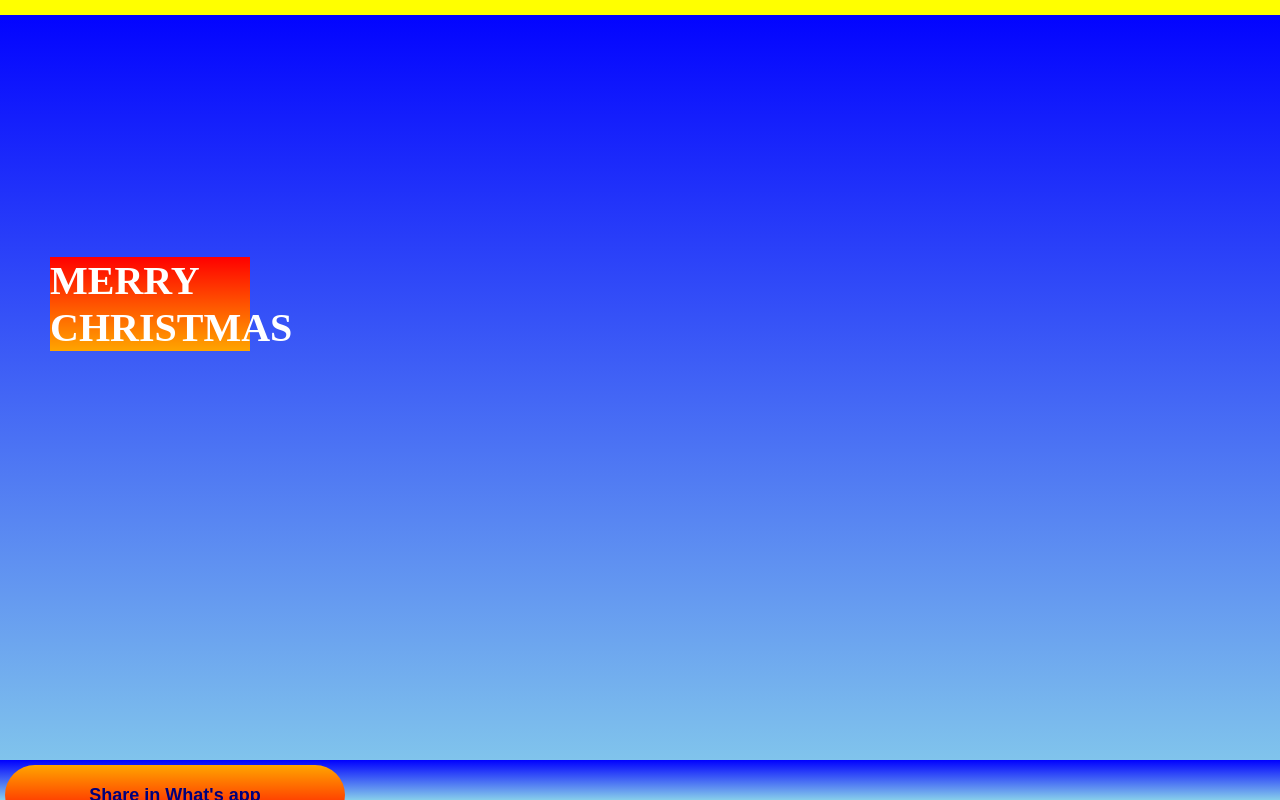
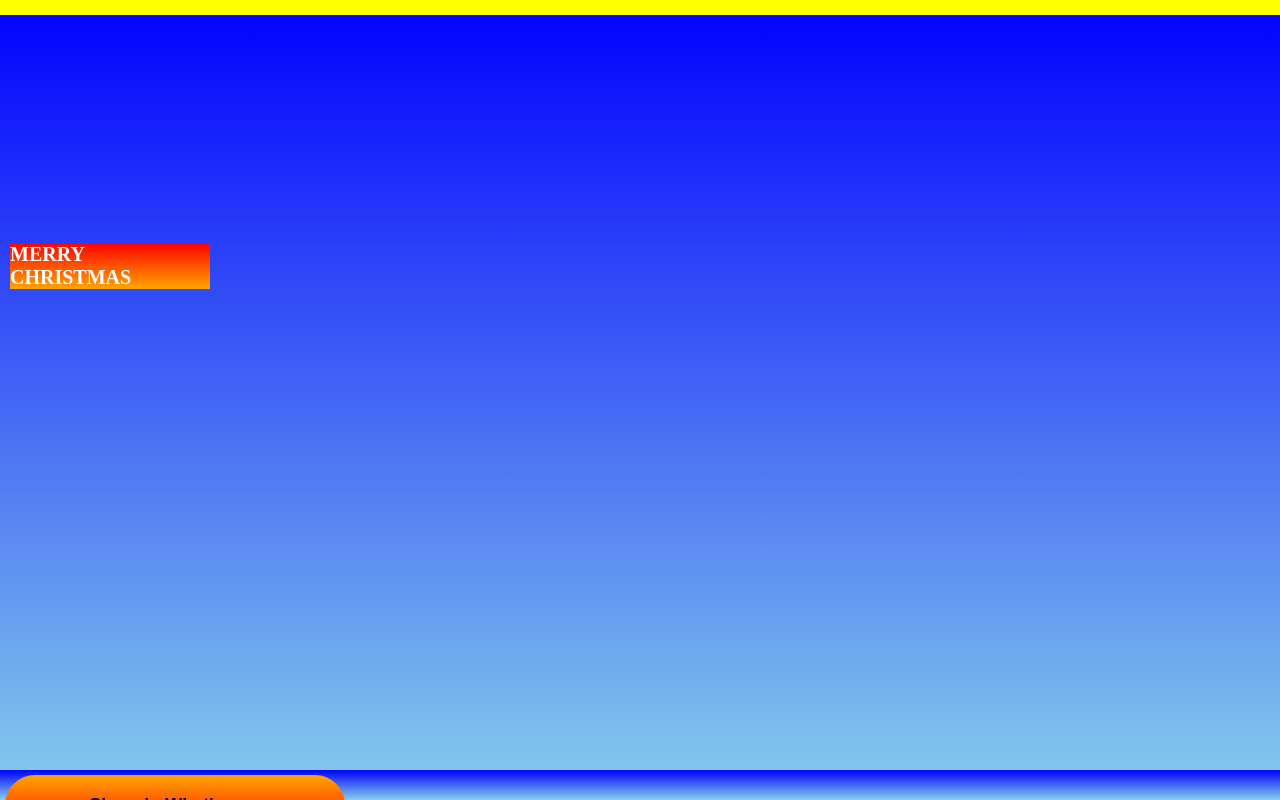
Before and after one commit to Bbjfyfdrdd/Bbjfyfdrdd.github.io, a plain HTML site: page index.html in a window 1280 px wide. Drawn offline with Linux system fonts and the light colour scheme.

Commit message:
Update style.css

```diff
--- a/style.css
+++ b/style.css
@@ -10,11 +10,11 @@ main {
       }
 main h1 {
           position:absolute;
-          font-size:40px;
+          font-size:20px;
           width:200px;
           color:white;
           top:230px;
-          left:50px;
+          left:10px;
           background:linear-gradient(red,orange);
           }
 /*..........*/
@@ -28,7 +28,7 @@ main h1 {
       position:fixed;
       bottom:0;
       width:100%;
-      height:30px;
+      height:20px;
       background:linear-gradient(blue,skyblue);
       padding:5px 5px;
       }
```
